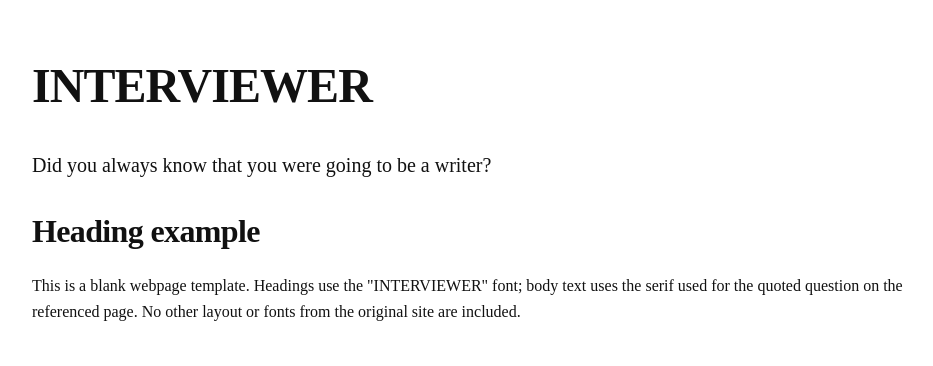
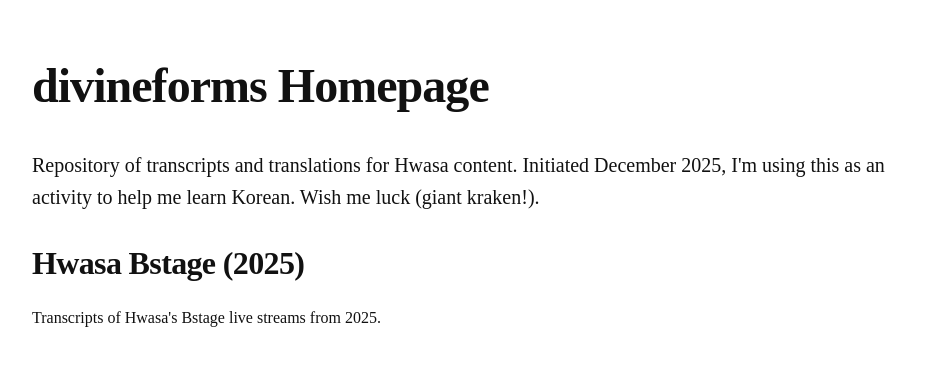
Before and after one commit to divineforms/Home, a plain HTML site: page index.html in a window 1280 px wide. Shown: the whole page, without its empty margins (158-1091 px from the left). Drawn offline with Linux system fonts and the light colour scheme; a web font is replaced by a local one.

Commit message:
Update index.html

```diff
--- a/index.html
+++ b/index.html
@@ -3,7 +3,7 @@
 <head>
   <meta charset="utf-8" />
   <meta name="viewport" content="width=device-width,initial-scale=1" />
-  <title>Mamamoo Translations</title>
+  <title> divineforms Homepage</title>
 
   <!-- Font sources taken from the referenced page's font files -->
   <!-- Heading font (INTERVIEWER) -->
@@ -74,13 +74,13 @@
 <body>
   <main class="container">
     <header>
-      <h1>INTERVIEWER</h1>
-      <p class="lead">Did you always know that you were going to be a writer?</p>
+      <h1>divineforms Homepage</h1>
+      <p class="lead">Repository of transcripts and translations for Hwasa content. Initiated December 2025, I'm using this as an activity to help me learn Korean. Wish me luck (giant kraken!).</p>
     </header>
 
     <section>
-      <h2>Heading example</h2>
-      <p>This is a blank webpage template. Headings use the "INTERVIEWER" font; body text uses the serif used for the quoted question on the referenced page. No other layout or fonts from the original site are included.</p>
+      <h2>Hwasa Bstage (2025)</h2>
+      <p>Transcripts of Hwasa's Bstage live streams from 2025.</p>
     </section>
   </main>
 </body>
```
